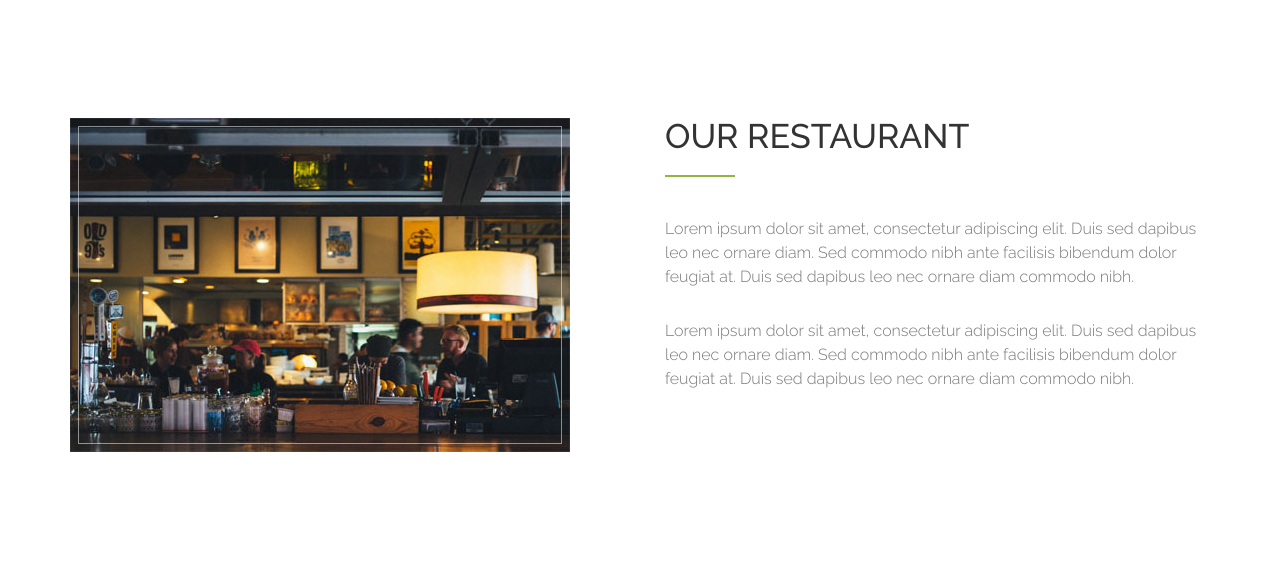
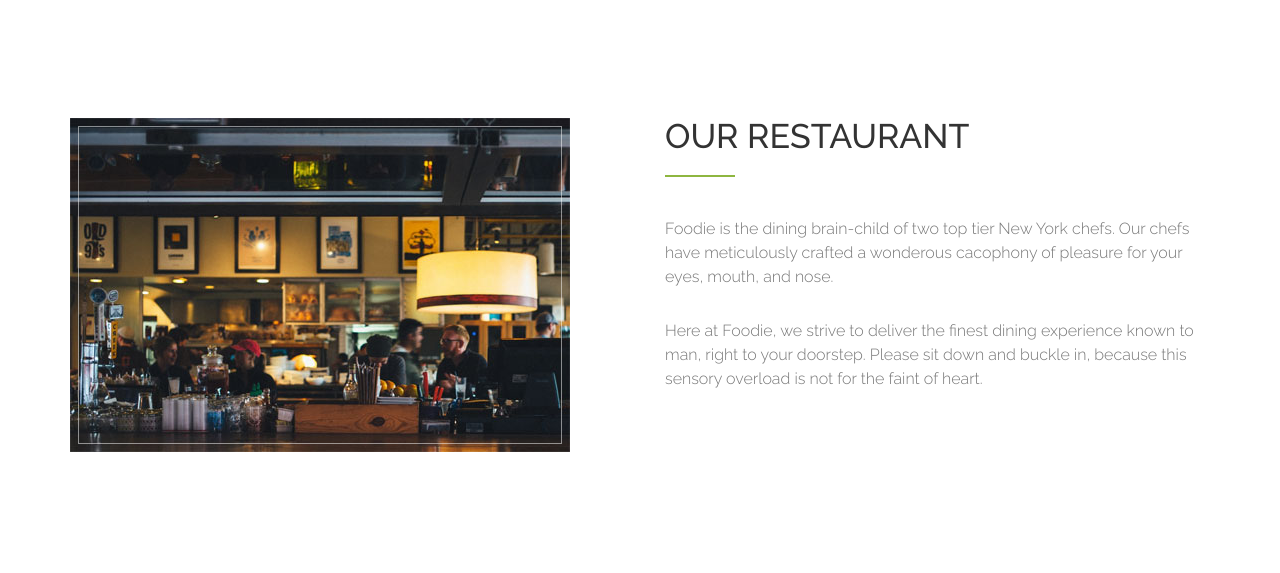
Before and after one commit to wujunhua/foodie, a Django app: page / in a window 1280 px wide. Shown: the part 602-1175 px from the top of the page. Run offline with Django 3.2, Linux system fonts and the light colour scheme; data that the repository does not hold is empty; parts of the project's set-up code (start-up, migrations or seed data) failed here and were passed over; some libraries are stand-ins or nearby versions.

Commit message:
changed more front page boiler plate to something specific

```diff
--- a/foodie/templates/base.html
+++ b/foodie/templates/base.html
@@ -32,8 +32,8 @@
             <div class="col-md-4">
                 <h3>Address</h3>
                 <div class="contact-item">
-                <p>4321 California St,</p>
-                <p>San Francisco, CA 12345</p>
+                <p>123 Main St</p>
+                <p>New York, NY 12345</p>
                 </div>
             </div>
             <div class="col-md-4">
@@ -47,7 +47,7 @@
                 <h3>Contact Info</h3>
                 <div class="contact-item">
                 <p>Phone: +1 123 456 1234</p>
-                <p>Email: info@company.com</p>
+                <p>Email: info@foodie.com</p>
                 </div>
             </div>
             </div>
--- a/foodie/templates/home.html
+++ b/foodie/templates/home.html
@@ -48,8 +48,8 @@
         <div class="about-text">
         <h2>Our Restaurant</h2>
         <hr>
-        <p>Lorem ipsum dolor sit amet, consectetur adipiscing elit. Duis sed dapibus leo nec ornare diam. Sed commodo nibh ante facilisis bibendum dolor feugiat at. Duis sed dapibus leo nec ornare diam commodo nibh.</p>
-        <p>Lorem ipsum dolor sit amet, consectetur adipiscing elit. Duis sed dapibus leo nec ornare diam. Sed commodo nibh ante facilisis bibendum dolor feugiat at. Duis sed dapibus leo nec ornare diam commodo nibh.</p>
+        <p>Foodie is the dining brain-child of two top tier New York chefs. Our chefs have meticulously crafted a wonderous cacophony of pleasure for your eyes, mouth, and nose.</p>
+        <p>Here at Foodie, we strive to deliver the finest dining experience known to man, right to your doorstep. Please sit down and buckle in, because this sensory overload is not for the faint of heart.</p>
         </div>
     </div>
     </div>
```
